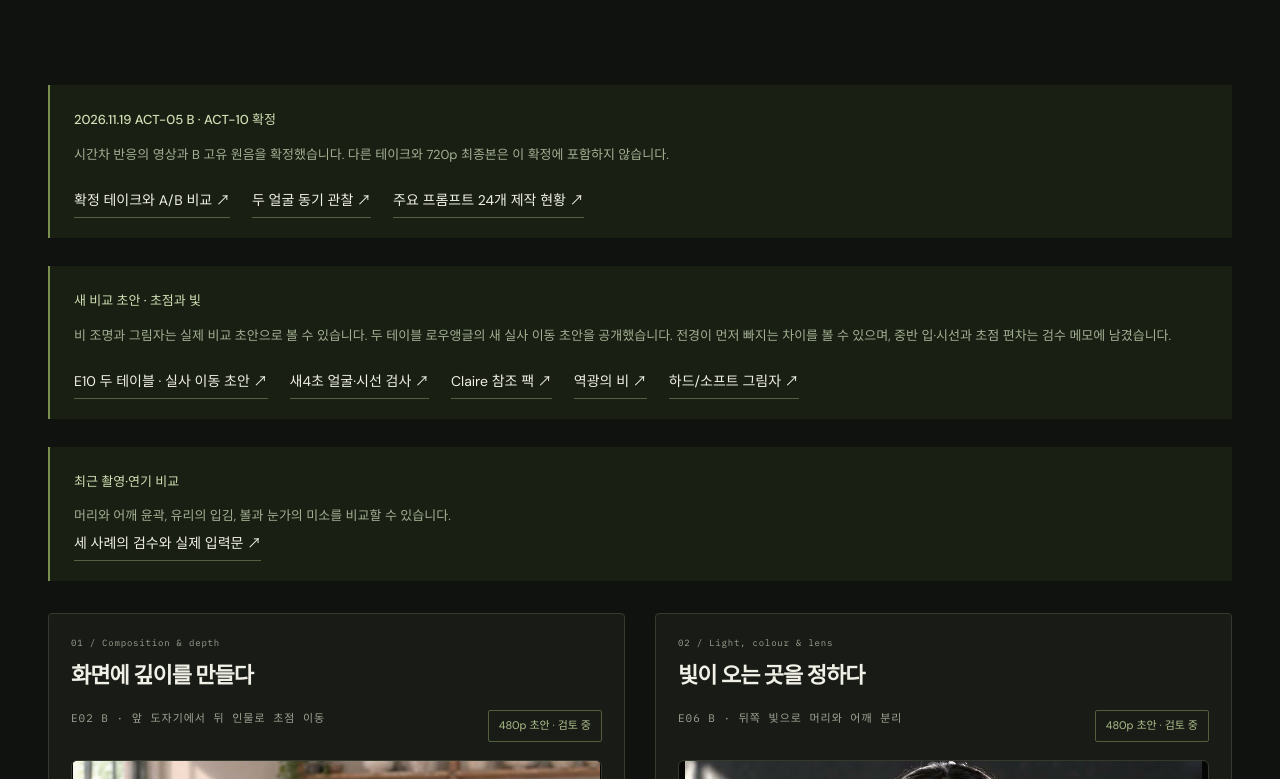
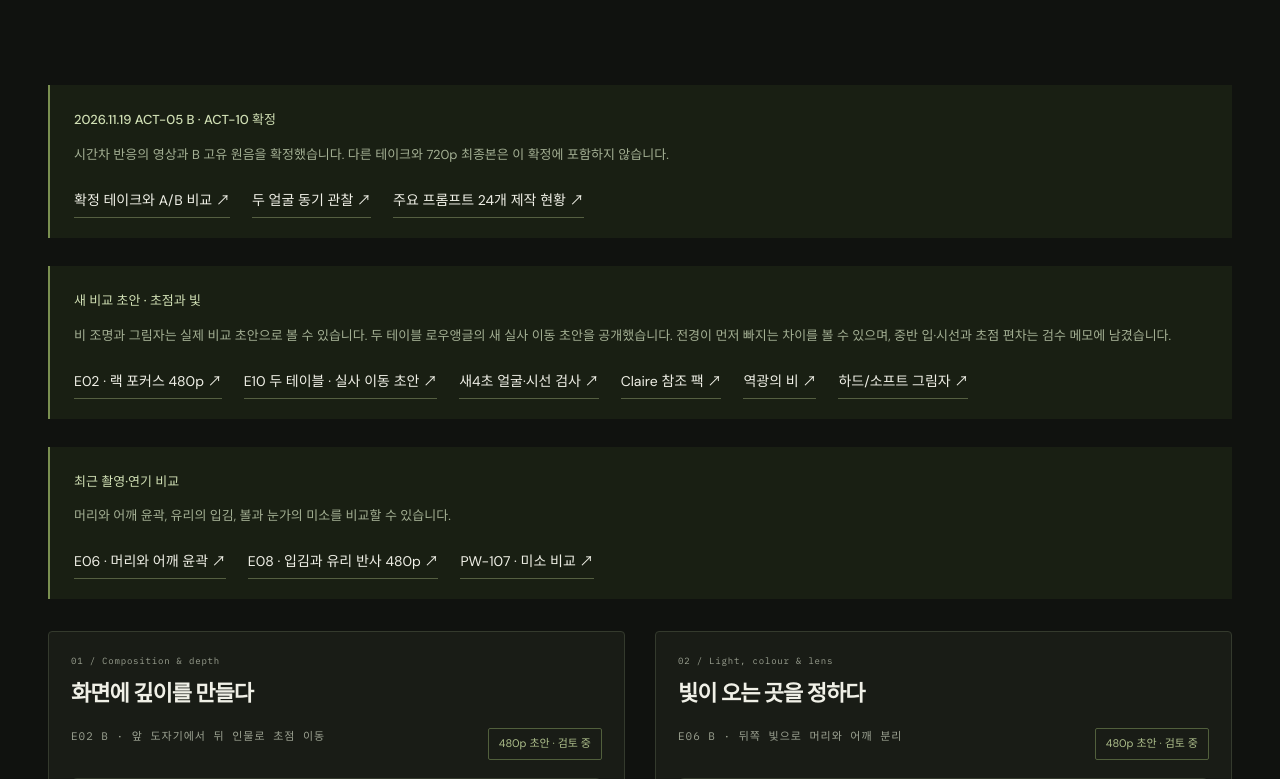
Before and after one commit to elymas/promptwise-guide, an Astro site: page /promptwise-guide/examples in a window 1280 px wide. Shown: the part 440-1219 px from the top of the page. Built offline with nearby package versions, Linux system fonts and the light colour scheme; Astro itself is replaced by a stand-in of ours; grey boxes are pictures that could not be loaded.

Commit message:
Point the examples overview to current 480p comparisons

```diff
--- a/src/pages/examples/index.astro
+++ b/src/pages/examples/index.astro
@@ -10,8 +10,8 @@ const ready = topics.filter(t=>media[t.slug].video).length;
 <Base title="장면별 예시 영상 — FRAME / NOTES" description="Claire와 Erin의 소리 있는 촬영·연기 예시, 확정 범위와 주요 프롬프트 제작 현황.">
   <section class="shell page-heading"><p class="eyebrow">CLAIRE & ERIN / EIGHT DIRECTING DECISIONS</p><h1>장면에서 찾는<br />여덟 가지 선택.</h1><p>대표 영상 {ready}개와 A/B 사례 {cases.length}개를 주제별로 볼 수 있습니다.<br />카드를 펼쳐 두 장면과 비교한 지시를 확인하세요.</p></section>
   <section class="shell" aria-label="확정 범위와 주요 프롬프트"><div class="evidence-note"><strong>2026.11.19 ACT-05 B · ACT-10 확정</strong><p>시간차 반응의 영상과 B 고유 원음을 확정했습니다. 다른 테이크와 720p 최종본은 이 확정에 포함하지 않습니다.</p><div class="study-links"><a class="text-link" href={path('review/acting-v2/#ACT-05')}>확정 테이크와 A/B 비교 ↗</a><a class="text-link" href={path('review/acting-v2/#ACT-10')}>두 얼굴 동기 관찰 ↗</a><a class="text-link" href={path('examples/coverage/')}>주요 프롬프트 24개 제작 현황 ↗</a></div></div></section>
-  <section class="shell" aria-label="새 초점과 빛 비교"><div class="evidence-note"><strong>새 비교 초안 · 초점과 빛</strong><p>비 조명과 그림자는 실제 비교 초안으로 볼 수 있습니다. 두 테이블 로우앵글의 새 실사 이동 초안을 공개했습니다. 전경이 먼저 빠지는 차이를 볼 수 있으며, 중반 입·시선과 초점 편차는 검수 메모에 남겼습니다.</p><div class="study-links"><a class="text-link" href={path('review/optics-low-angle-result/')}>E10 두 테이블 · 실사 이동 초안 ↗</a><a class="text-link" href={path('review/claire-performance-gate/')}>새4초 얼굴·시선 검사 ↗</a><a class="text-link" href={path('review/claire-reference-pack/')}>Claire 참조 팩 ↗</a><a class="text-link" href={path('review/optics-v1/#E03')}>역광의 비 ↗</a><a class="text-link" href={path('review/optics-v1/#E05')}>하드/소프트 그림자 ↗</a></div></div></section>
-  <section class="shell"><div class="evidence-note"><strong>최근 촬영·연기 비교</strong><p>머리와 어깨 윤곽, 유리의 입김, 볼과 눈가의 미소를 비교할 수 있습니다.</p><a class="text-link" href={path('review/comparison-batch/')}>세 사례의 검수와 실제 입력문 ↗</a></div></section>
+  <section class="shell" aria-label="새 초점과 빛 비교"><div class="evidence-note"><strong>새 비교 초안 · 초점과 빛</strong><p>비 조명과 그림자는 실제 비교 초안으로 볼 수 있습니다. 두 테이블 로우앵글의 새 실사 이동 초안을 공개했습니다. 전경이 먼저 빠지는 차이를 볼 수 있으며, 중반 입·시선과 초점 편차는 검수 메모에 남겼습니다.</p><div class="study-links"><a class="text-link" href={path('examples/#compare-E02')}>E02 · 랙 포커스 480p ↗</a><a class="text-link" href={path('review/optics-low-angle-result/')}>E10 두 테이블 · 실사 이동 초안 ↗</a><a class="text-link" href={path('review/claire-performance-gate/')}>새4초 얼굴·시선 검사 ↗</a><a class="text-link" href={path('review/claire-reference-pack/')}>Claire 참조 팩 ↗</a><a class="text-link" href={path('review/optics-v1/#E03')}>역광의 비 ↗</a><a class="text-link" href={path('review/optics-v1/#E05')}>하드/소프트 그림자 ↗</a></div></div></section>
+  <section class="shell"><div class="evidence-note"><strong>최근 촬영·연기 비교</strong><p>머리와 어깨 윤곽, 유리의 입김, 볼과 눈가의 미소를 비교할 수 있습니다.</p><div class="study-links"><a class="text-link" href={path('examples/#compare-E06')}>E06 · 머리와 어깨 윤곽 ↗</a><a class="text-link" href={path('examples/#compare-E08')}>E08 · 입김과 유리 반사 480p ↗</a><a class="text-link" href={path('examples/#compare-FACS')}>PW-107 · 미소 비교 ↗</a></div></div></section>
   <section class="shell examples-grid" aria-label="섹션별 예시">{topics.map(topic=><article class="example-review-card" id={topic.slug}><div class="section-heading small"><div><p class="eyebrow">{topic.number} / {topic.english}</p><h2>{topic.title}</h2></div></div><ExampleStudy topic={topic} /><ComparisonCases topic={topic.slug} /><div class="example-review-meta"><a class="text-link" href={path(`guides/${topic.slug}/`)}>연출 가이드 ↗</a></div></article>)}</section>
   <script>
     function openLinkedComparison() {
```
